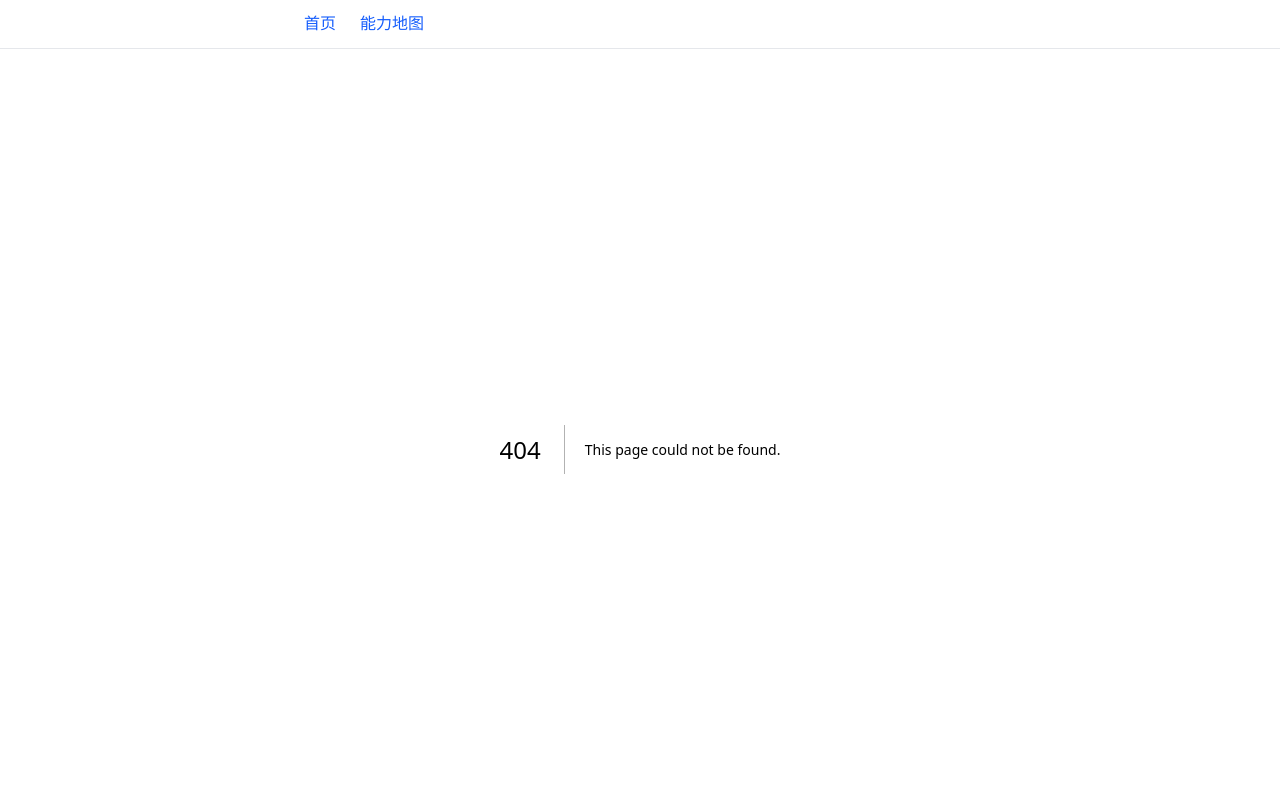
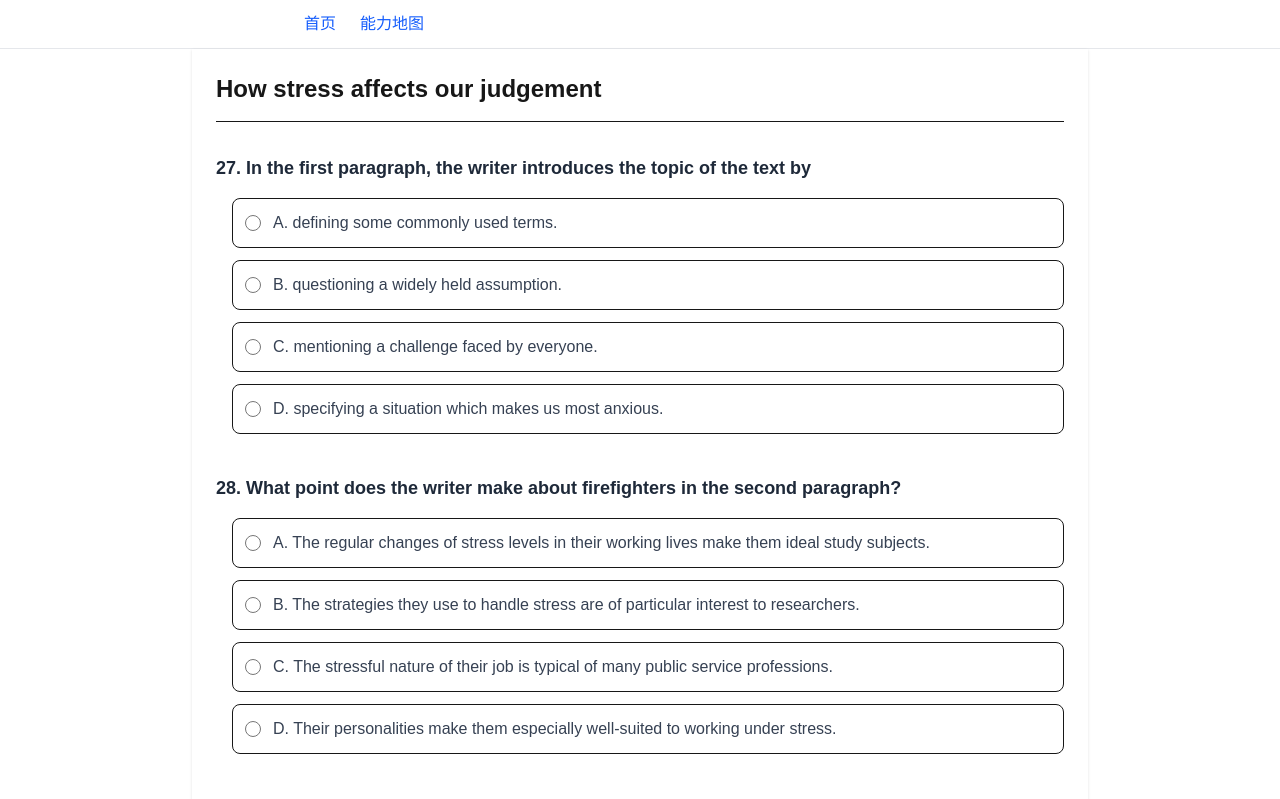
Before and after one commit to crysyallll-sys/IELTS-Reader-Pro, a Next.js app: page /practice/1 in a window 1280 px wide. Before the commit this address had no page. Shown: the top 799 px of the page. Built offline with nearby package versions, Linux system fonts and the light colour scheme.

Commit message:
Create page.tsx

```diff
--- /dev/null
+++ b/app/practice/[id]/page.tsx
@@ -0,0 +1,68 @@
+'use client';
+
+import { useState, useEffect } from 'react';
+import { useRouter } from 'next/navigation';
+import { articleData } from '@/data/questions';
+
+export default function PracticePage() {
+  const router = useRouter();
+  const [answers, setAnswers] = useState<Record<string, string>>({});
+
+  const handleAnswer = (qId: string, value: string) => {
+    setAnswers(prev => ({ ...prev, [qId]: value }));
+  };
+
+  const handleSubmit = () => {
+    localStorage.setItem('practiceAnswers', JSON.stringify(answers));
+    router.push('/result');
+  };
+
+  return (
+    <div className="max-w-4xl mx-auto p-6 bg-white shadow-sm min-h-screen">
+      <h1 className="text-2xl font-bold mb-8 border-b pb-4">{articleData.title}</h1>
+
+      <div className="space-y-10">
+        {Object.entries(articleData.questions).map(([qId, q]) => (
+          <div key={qId} className="group">
+            <div className="font-semibold text-lg mb-4 text-gray-800">
+              {qId}. {q.text}
+            </div>
+
+            <div className="grid grid-cols-1 gap-3 pl-4">
+              {Object.entries(q.options).map(([key, value]) => {
+                // 检测是否为判断题 (TFNG)
+                const isYesNo = Object.values(q.options).some(v =>
+                  ['YES', 'NO', 'NOT GIVEN', 'TRUE', 'FALSE'].includes((v as string).toUpperCase())
+                );
+
+                return (
+                  <label key={key} className="flex items-center p-3 border rounded-lg hover:bg-blue-50 cursor-pointer transition-colors">
+                    <input
+                      type="radio"
+                      name={`question-${qId}`}
+                      className="w-4 h-4 text-blue-600"
+                      onChange={() => handleAnswer(qId, key)}
+                      checked={answers[qId] === key}
+                    />
+                    {/* 核心修复：添加类型断言 (as string) 解决 ReactNode 报错 */}
+                    <span className="ml-3 text-gray-700">
+                      {isYesNo ? (value as string) : `${key}. ${value as string}`}
+                    </span>
+                  </label>
+                );
+              })}
+            </div>
+          </div>
+        ))}
+      </div>
+
+      <button
+        onClick={handleSubmit}
+        disabled={Object.keys(answers).length === 0}
+        className="w-full mt-12 bg-blue-600 hover:bg-blue-700 text-white py-4 rounded-xl font-bold text-lg shadow-lg transition-all disabled:bg-gray-300 disabled:cursor-not-allowed"
+      >
+        提交并查看分析结果
+      </button>
+    </div>
+  );
+}
```
